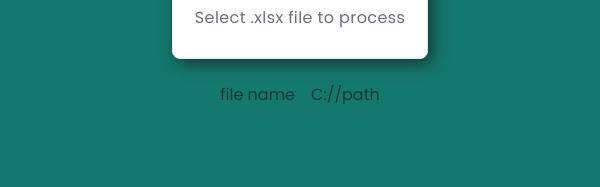
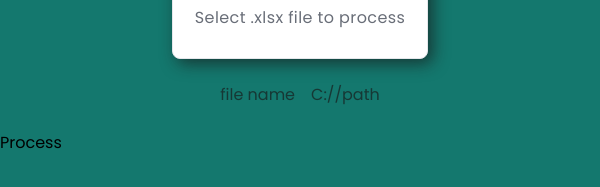
Before and after one commit to KrzysztofSieczkiewicz/JS--BatchImagesDownloader, an Electron app: page renderer/index.html in a window 600 px wide. Shown: the part 63-250 px from the top of the page. Drawn offline with Linux system fonts and the light colour scheme.

```diff
--- a/renderer/index.html
+++ b/renderer/index.html
@@ -31,6 +31,10 @@
           <p class="current-file-path">C://path</p>
         </span>
       </section>
+
+      <section class="process">
+        <button>Process</button>
+      </section>
     </div>
 
   </body>
```
Also changed, not shown: 1 other file.
